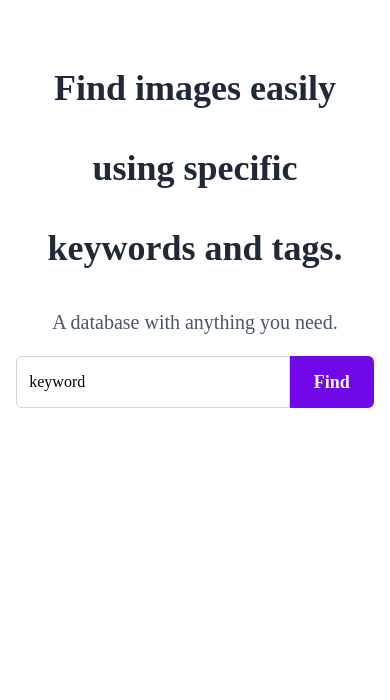
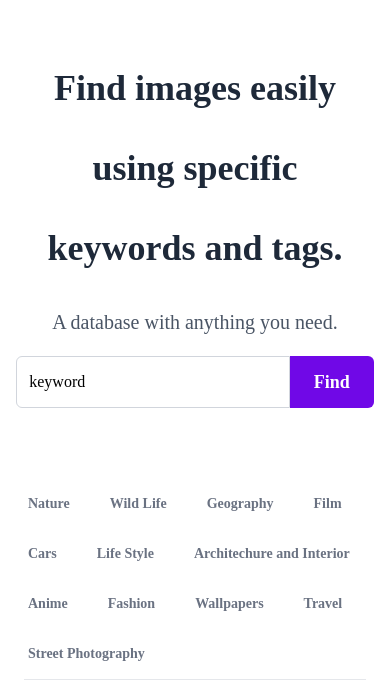
Before and after one commit to blaqnativity/imaginelens, a React (Vite) app: page / in a window 390 px wide. Shown: the top 700 px of the page. Built offline with nearby package versions, Linux system fonts and the light colour scheme; a web font is replaced by a local one.

Commit message:
tabbed component

```diff
--- a/src/components/TabFilter.tsx
+++ b/src/components/TabFilter.tsx
@@ -9,7 +9,7 @@ const TabFilter: React.FC<FilterProps> = ({ handleSelection }) => {
     <div className="bg-white py-6">
       <div className="mx-auto container px-6 lg:px-8">
         <div className="w-full">
-          <div className="hidden sm:block">
+          <div>
             <div className="border-b border-gray-200">
               <nav
                 aria-label="Tabs"
```
